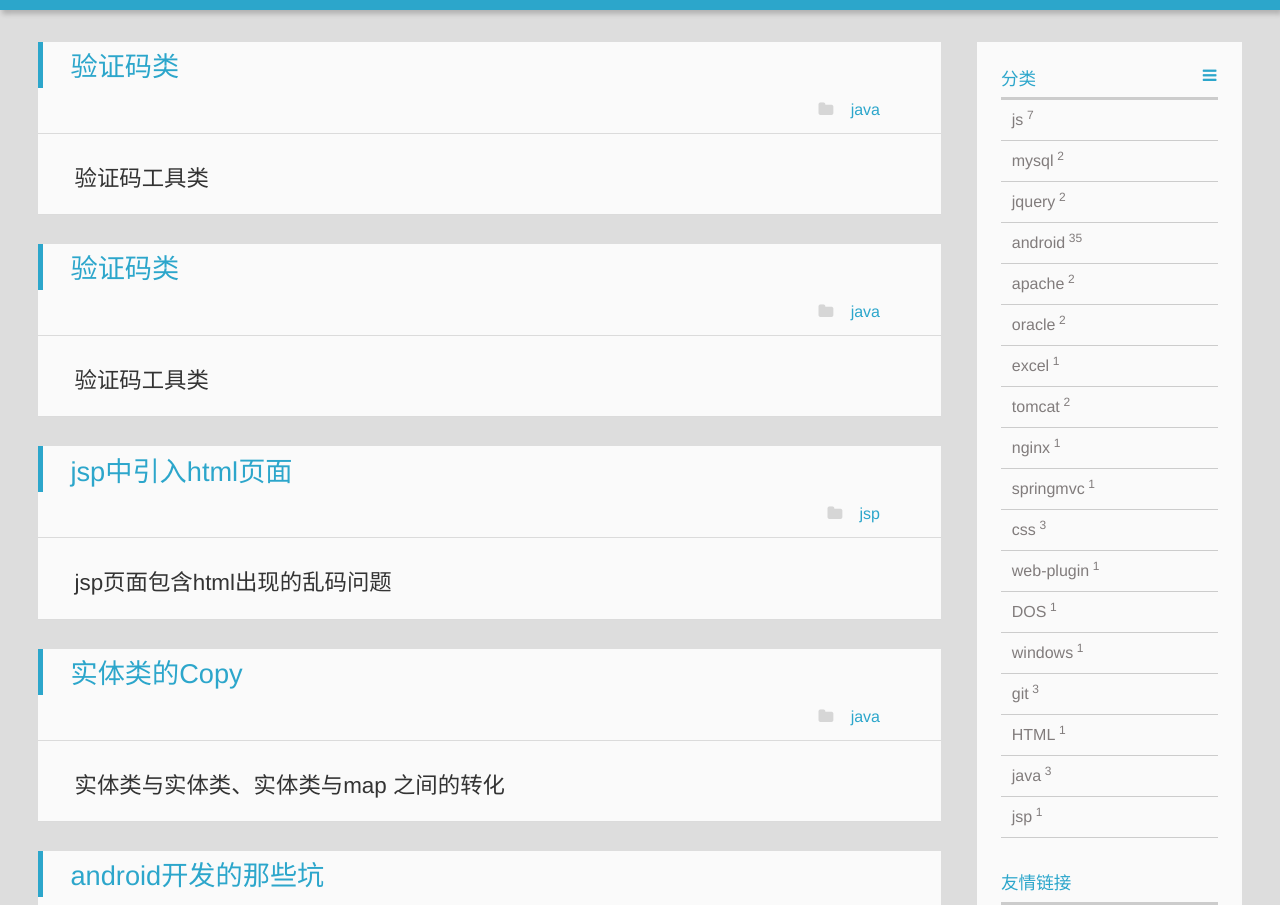
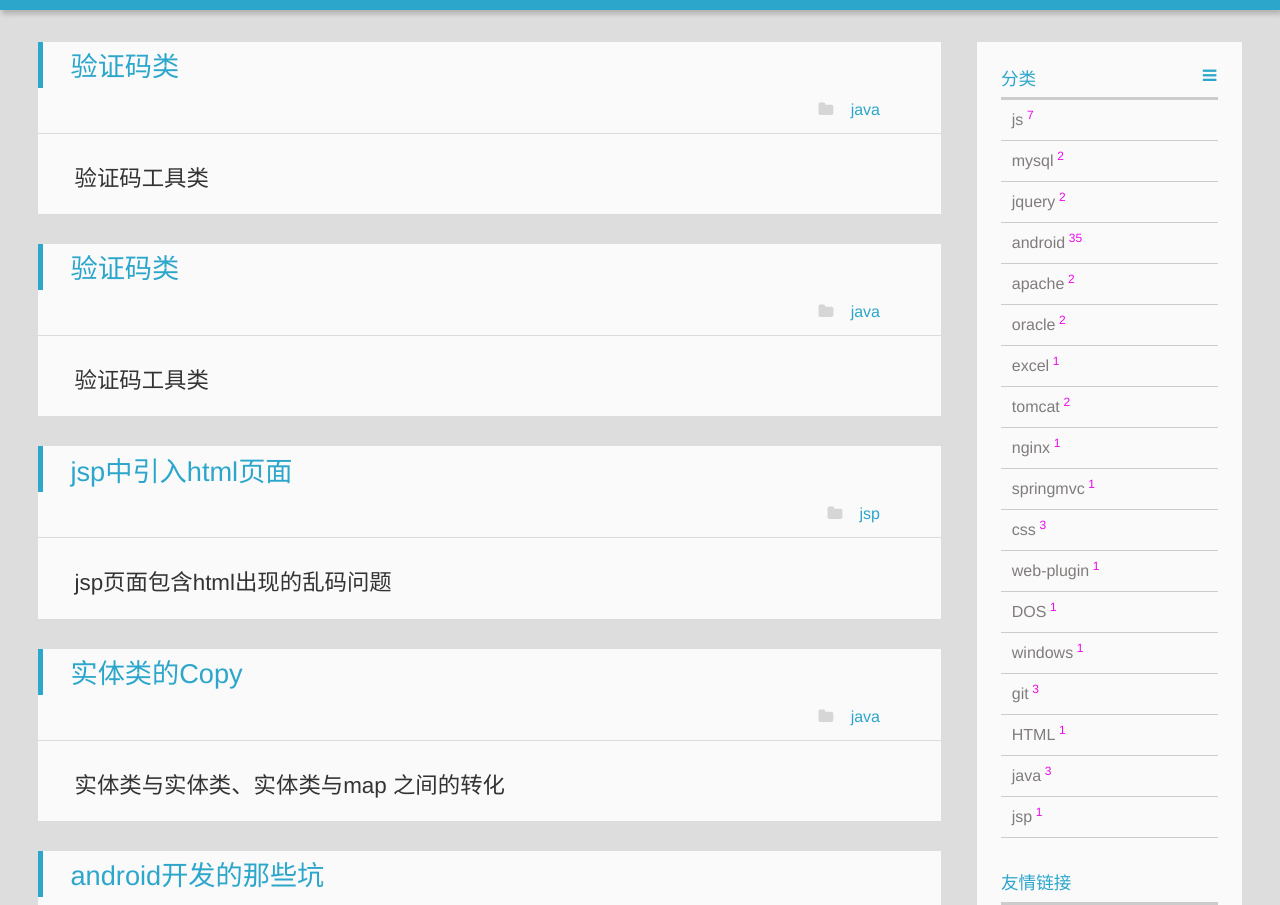
Before and after one commit to swnj/swnj.github.io, a Jekyll site: the page built from index.html, in a window 1280 px wide. Shown: the part 198-1103 px from the top of the page. Built offline with Jekyll 4.4.1, drawn with Linux system fonts in a browser that asks for light colours; the list of posts is cut into pages by our own code.

Commit message:
改变颜色

```diff
--- a/assets/css/style.css
+++ b/assets/css/style.css
@@ -105,7 +105,8 @@ sub, sup {
 
 sup {
 	top: -.5em;
-	padding-left: .3em
+	padding-left: .3em;
+	color: #ED08EC;
 }
 
 sub {
```
